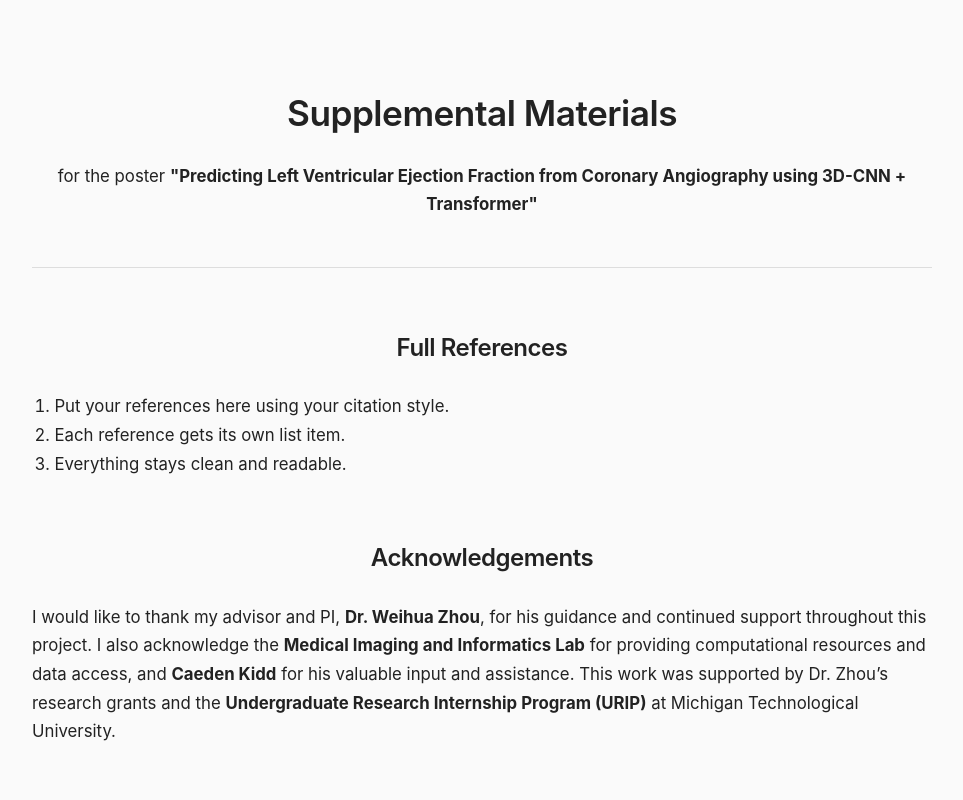
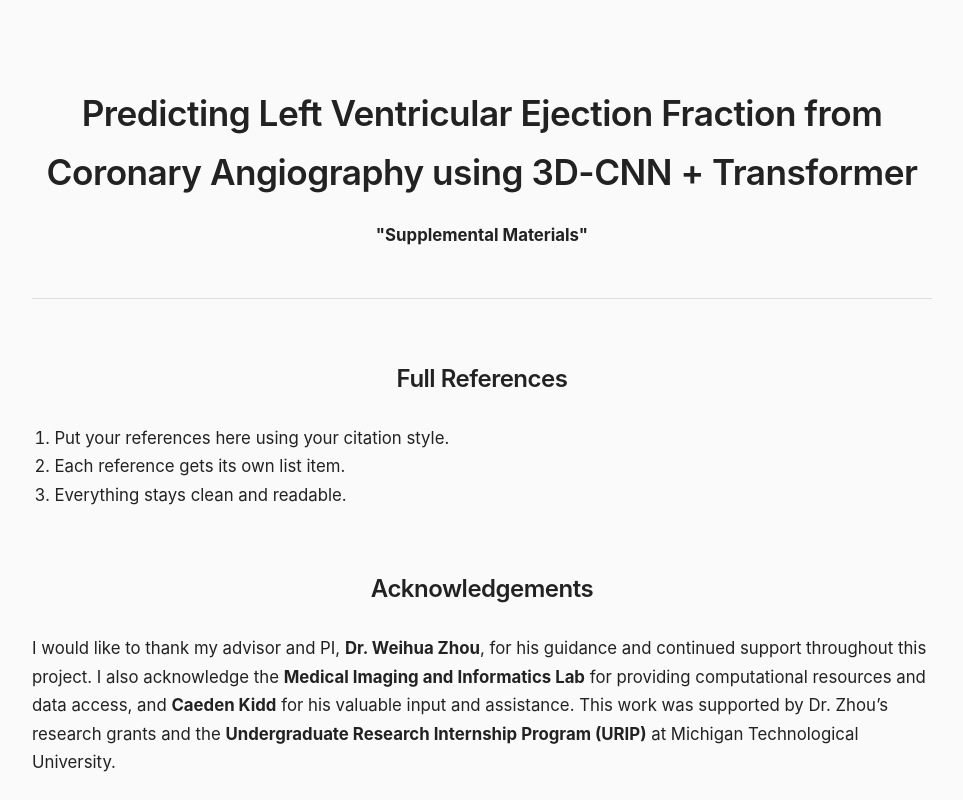
Before and after one commit to adamchristley/HRI_Poster_Supplementals, a plain HTML site: page index.html in a window 1280 px wide. Shown: the top 800 px of the page, without its empty margins (158-1121 px from the left). Drawn offline with Linux system fonts and the light colour scheme.

Commit message:
Update index.html

```diff
--- a/index.html
+++ b/index.html
@@ -64,9 +64,9 @@
 <body>
 <div class="container">
 
-<h1>Supplemental Materials</h1>
+<h1>Predicting Left Ventricular Ejection Fraction from Coronary Angiography using 3D-CNN + Transformer</h1>
 <p style="text-align:center; margin-top:-10px;">
-for the poster <strong>"Predicting Left Ventricular Ejection Fraction from Coronary Angiography using 3D-CNN + Transformer"</strong>
+<strong>"Supplemental Materials"</strong>
 </p>
 
 <hr>
```
